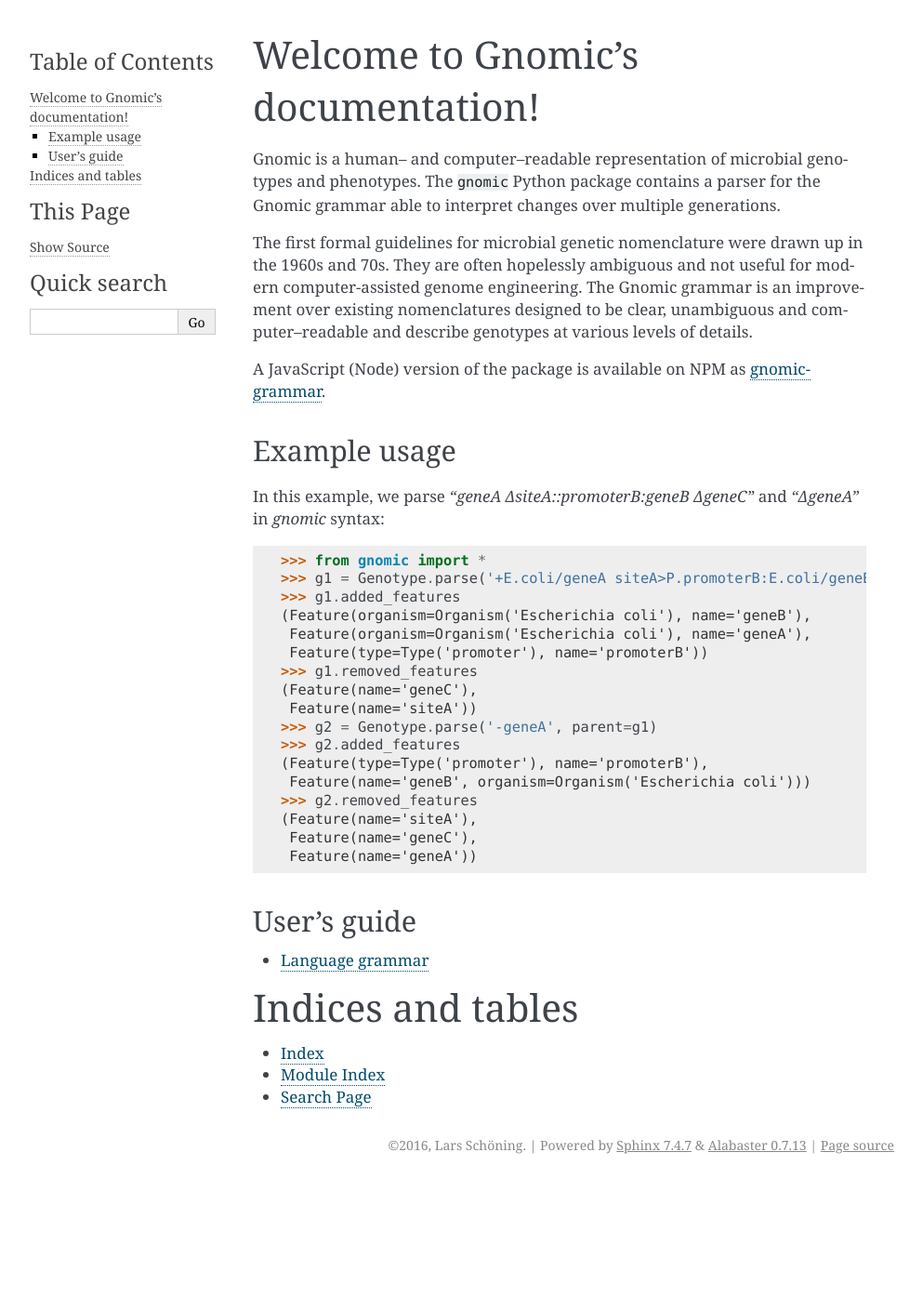
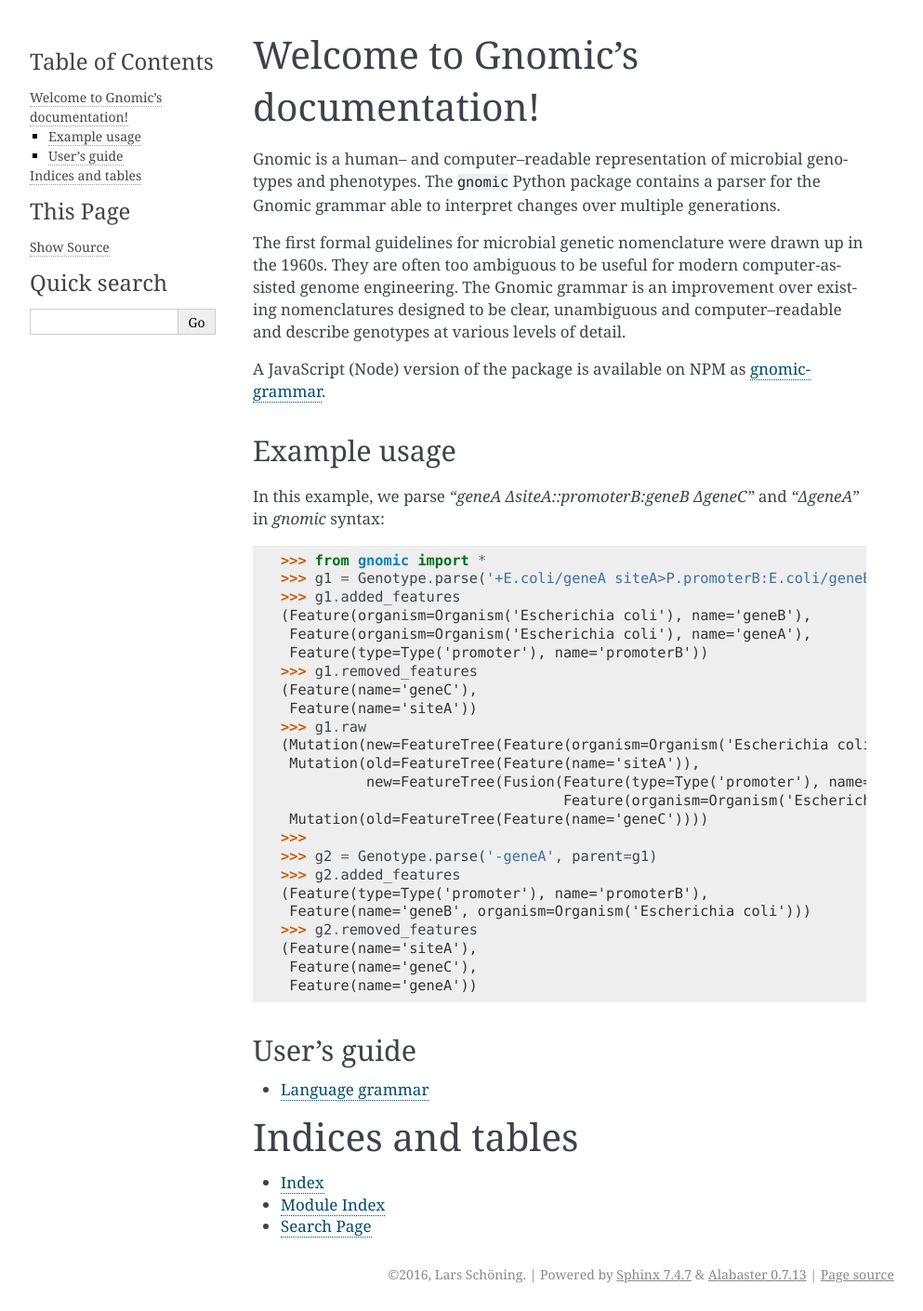
Before and after one commit to biosustain/gnomic, a Sphinx documentation site: the page built from docs/index.rst, in a window 1280 px wide. Shown: the whole page at 93% size, without its empty margins (148-1141 px from the left). Built offline with Sphinx 7.4.7, drawn with Linux system fonts in a browser that asks for light colours; before the commit the page ends 1271 px from its top, so only the background shows below that.

Commit message:
docs: typos

```diff
--- a/README.rst
+++ b/README.rst
@@ -6,9 +6,9 @@
 Gnomic is a human– and computer–readable representation of microbial genotypes and phenotypes. The ``gnomic``
 Python package contains a parser for the Gnomic grammar able to interpret changes over multiple generations.
 
-The first formal guidelines for microbial genetic nomenclature were drawn up in the 1960s and 70s. They are often hopelessly
-ambiguous and not useful for modern computer-assisted genome engineering. The Gnomic grammar is an improvement over existing nomenclatures
-designed to be clear, unambiguous and computer–readable and describe genotypes at various levels of details.
+The first formal guidelines for microbial genetic nomenclature were drawn up in the 1960s. They are often too
+ambiguous to be useful for modern computer-assisted genome engineering. The Gnomic grammar is an improvement over existing nomenclatures
+designed to be clear, unambiguous and computer–readable and describe genotypes at various levels of detail.
 
 A JavaScript (Node) version of the package is available on NPM as `gnomic-grammar <https://www.npmjs.com/package/gnomic-grammar>`_.
 
--- a/docs/index.rst
+++ b/docs/index.rst
@@ -9,9 +9,9 @@
 Gnomic is a human-- and computer--readable representation of microbial genotypes and phenotypes. The ``gnomic``
 Python package contains a parser for the Gnomic grammar able to interpret changes over multiple generations.
 
-The first formal guidelines for microbial genetic nomenclature were drawn up in the 1960s and 70s. They are often hopelessly
-ambiguous and not useful for modern computer-assisted genome engineering. The Gnomic grammar is an improvement over existing nomenclatures
-designed to be clear, unambiguous and computer--readable and describe genotypes at various levels of details.
+The first formal guidelines for microbial genetic nomenclature were drawn up in the 1960s. They are often too
+ambiguous to be useful for modern computer-assisted genome engineering. The Gnomic grammar is an improvement over existing nomenclatures
+designed to be clear, unambiguous and computer–readable and describe genotypes at various levels of detail.
 
 A JavaScript (Node) version of the package is available on NPM as `gnomic-grammar <https://www.npmjs.com/package/gnomic-grammar>`_.
 
@@ -32,6 +32,13 @@
    >>> g1.removed_features
    (Feature(name='geneC'),
     Feature(name='siteA'))
+   >>> g1.raw
+   (Mutation(new=FeatureTree(Feature(organism=Organism('Escherichia coli'), name='geneA'))),
+    Mutation(old=FeatureTree(Feature(name='siteA')),
+             new=FeatureTree(Fusion(Feature(type=Type('promoter'), name='promoterB'),
+                                    Feature(organism=Organism('Escherichia coli'), name='geneB')))),
+    Mutation(old=FeatureTree(Feature(name='geneC'))))
+   >>>
    >>> g2 = Genotype.parse('-geneA', parent=g1)
    >>> g2.added_features
    (Feature(type=Type('promoter'), name='promoterB'),
```
